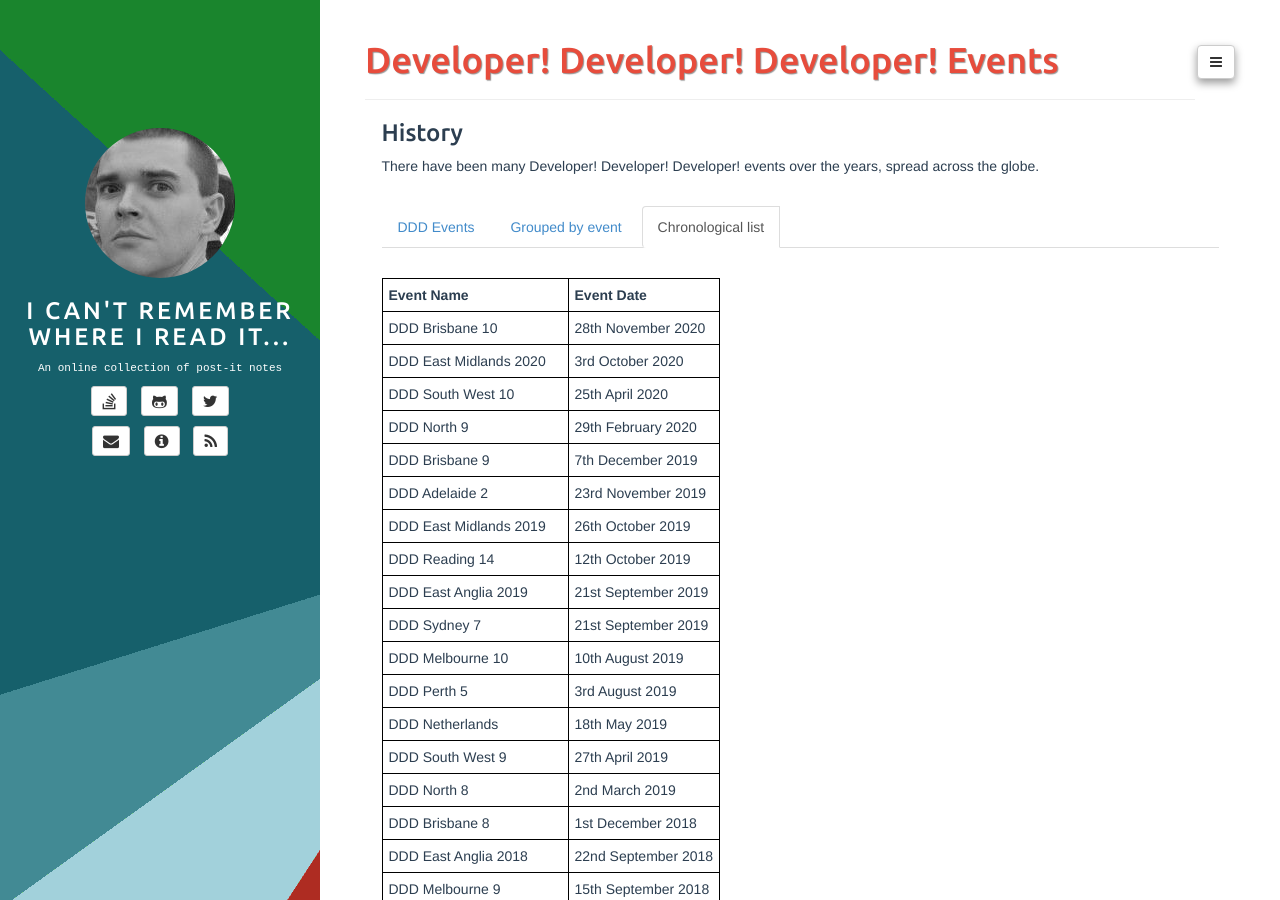
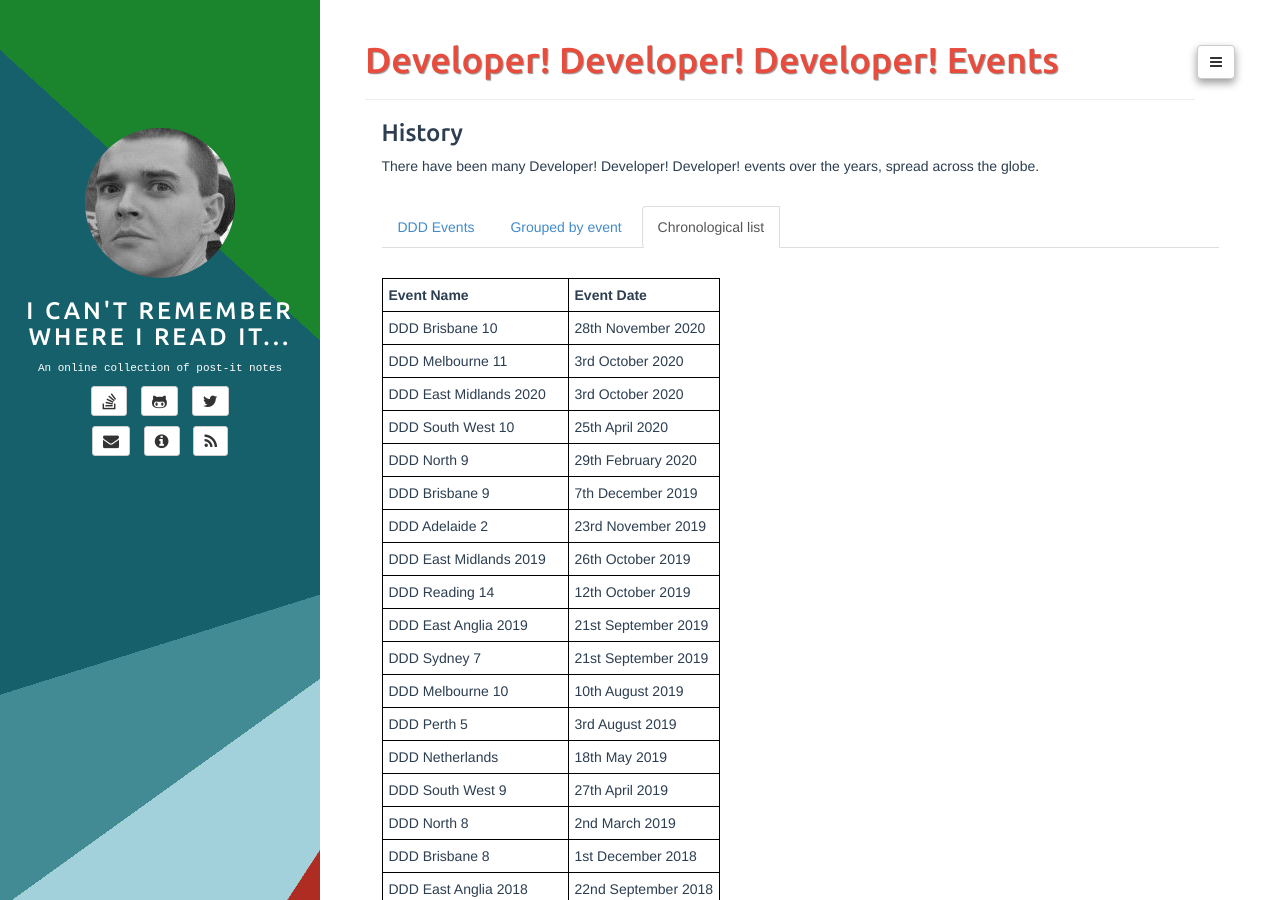
Before and after one commit to adrianbanks/adrianbanks.github.io, a Jekyll site: the page built from ddd-list.md, in a window 1280 px wide and 900 px high. Built offline with Jekyll 4.4.1, drawn with Linux system fonts in a browser that asks for light colours.

Commit message:
Add DDD Melbourne 11

```diff
--- a/ddd-list.md
+++ b/ddd-list.md
@@ -16,6 +16,7 @@ There have been many Developer! Developer! Developer! events over the years, spr
 | **Event Name**             | **Event Date**      |
 | -------------------------- | ------------------- |
 |  DDD Brisbane 10           | 28th November 2020  |
+|  DDD Melbourne 11          | 3rd October 2020    |
 |  DDD East Midlands 2020    | 3rd October 2020    |
 |  DDD South West 10         | 25th April 2020     |
 |  DDD North 9               | 29th February 2020  |
```
Also changed, not shown: ddd-grouped.md (+1 -0 lines).
